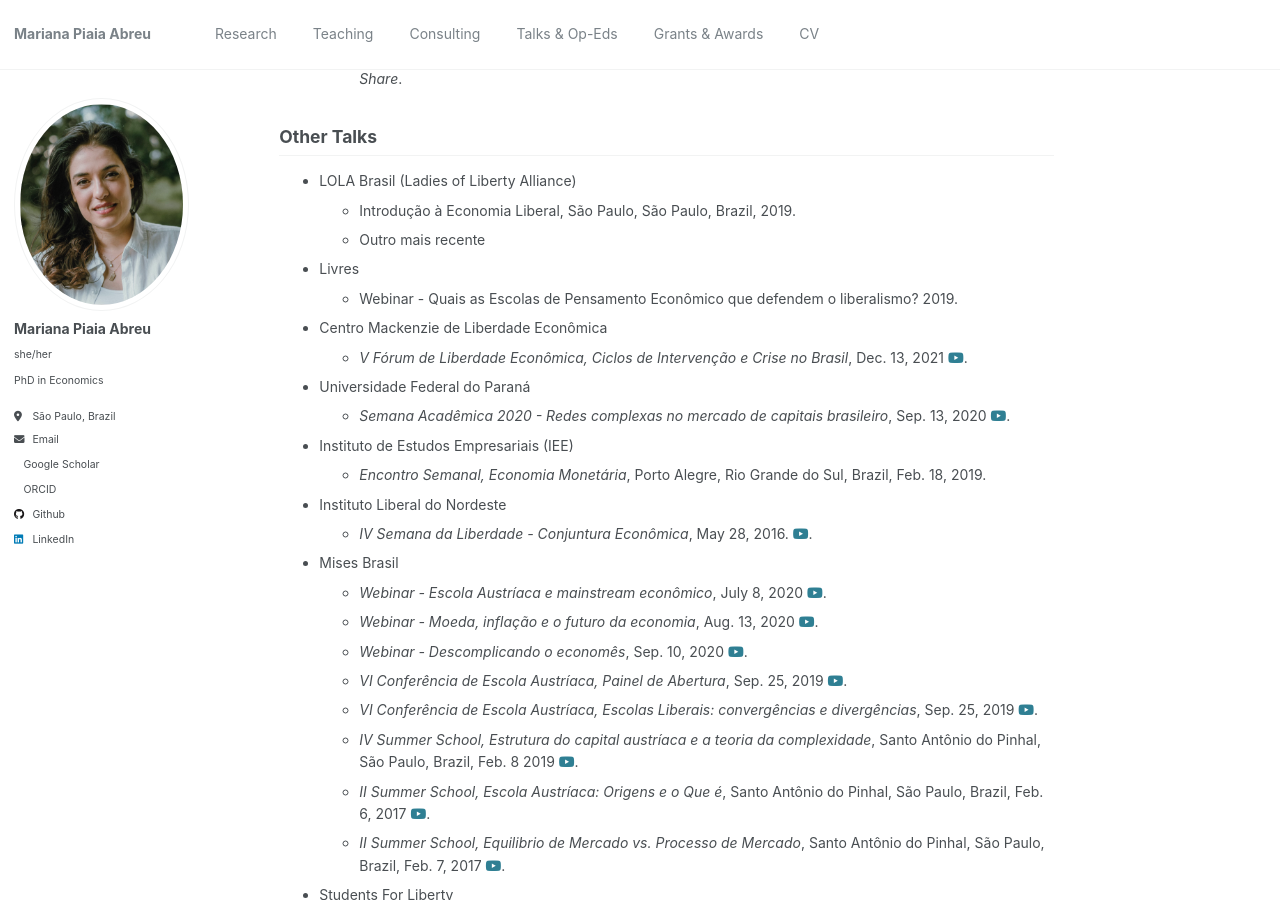
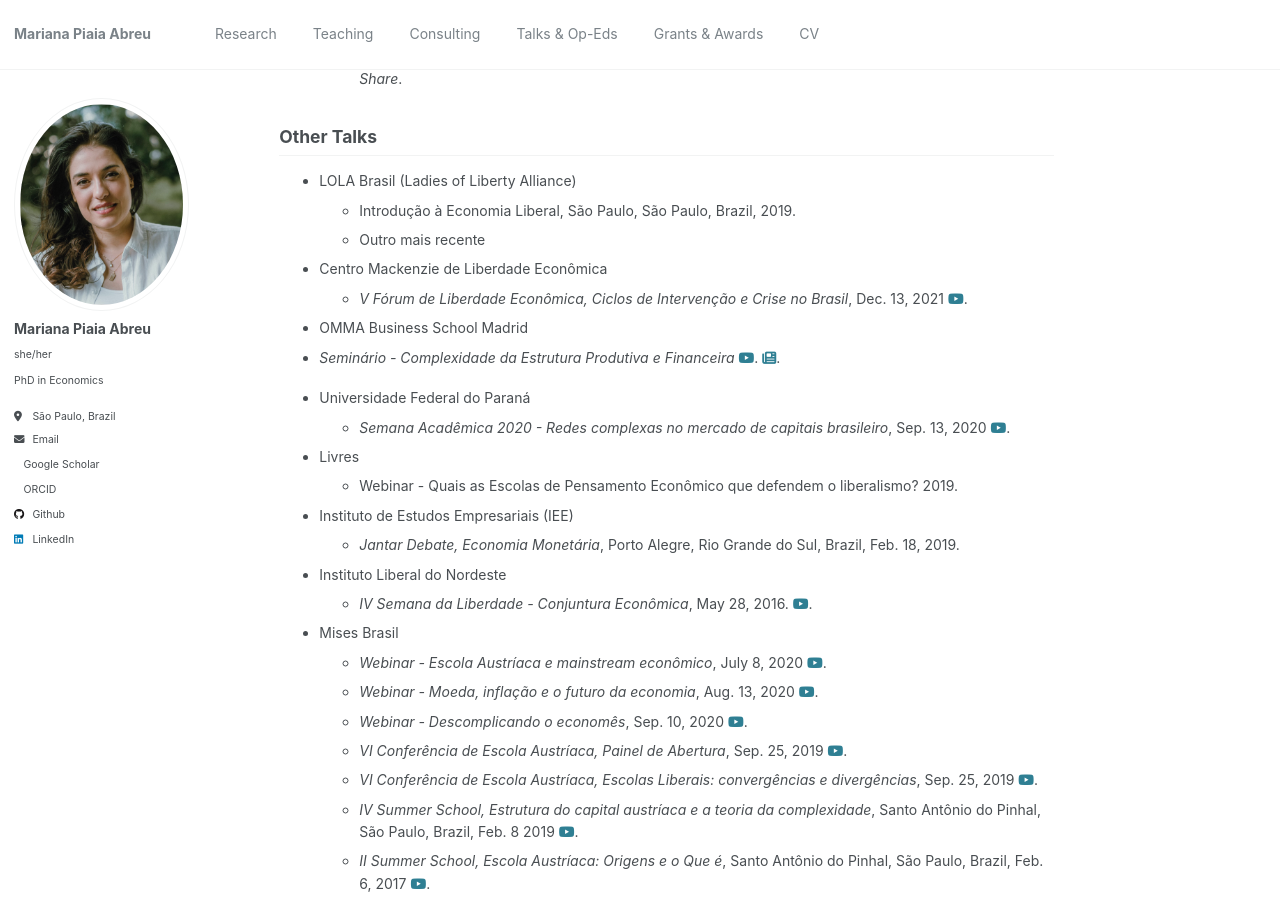
Before and after one commit to piaiaabreu/piaiaabreu.github.io, a Jekyll site: the page built from _pages/talks.md, in a window 1280 px wide and 900 px high, scrolled down 740 px. Built offline with Jekyll 4.4.1, drawn with Linux system fonts in a browser that asks for light colours; a style sheet for code colours, icons or effects is not loaded; some of the changed text lies outside the part shown.

Commit message:
Update talks.md

```diff
--- a/_pages/talks.md
+++ b/_pages/talks.md
@@ -36,19 +36,24 @@ redirect_from:
   * Introdução à Economia Liberal, São Paulo, São Paulo, Brazil, 2019.
   * Outro mais recente
 
-* Livres
-  * Webinar - Quais as Escolas de Pensamento Econômico que defendem o liberalismo? 2019.
-
 * Centro Mackenzie de Liberdade Econômica
   * _V Fórum de Liberdade Econômica, Ciclos de Intervenção e Crise no Brasil_, Dec. 13, 2021
   <a href="https://youtu.be/lGXZWSxrBmQ?si=3xqb2GKCj0wfTeHu" target="_blank" title="YouTube"><i class="fab fa-youtube"></i></a>.
+
+*  OMMA Business School Madrid
+  * _Seminário - Complexidade da Estrutura Produtiva e Financeira_
+  <a href=" https://youtu.be/otrpWJ2GFZM?si=BZJM8B01LETugiOo" target="_blank" title="YouTube"><i class="fab fa-youtube"></i></a>.
+  <a href="https://omma.edu.es/seminario-sobre-economia-da-complexidade-com-o-prof-mariana-piaia/" target="_blank" title="Newspaper Article"><i class="fas fa-newspaper"></i></a>.
 
 * Universidade Federal do Paraná
   * _Semana Acadêmica 2020 - Redes complexas no mercado de capitais brasileiro_, Sep. 13, 2020
   <a href="https://www.youtube.com/live/sMzDso8iPuY?si=JSNBJn2mXFrqrLMw" target="_blank" title="YouTube"><i class="fab fa-youtube"></i></a>.
 
+* Livres
+  * Webinar - Quais as Escolas de Pensamento Econômico que defendem o liberalismo? 2019.
+
 * Instituto de Estudos Empresariais (IEE)
-  * _Encontro Semanal, Economia Monetária_, Porto Alegre, Rio Grande do Sul, Brazil, Feb. 18, 2019.
+  * _Jantar Debate, Economia Monetária_, Porto Alegre, Rio Grande do Sul, Brazil, Feb. 18, 2019.
 
 * Instituto Liberal do Nordeste
   * _IV Semana da Liberdade - Conjuntura Econômica_, May 28, 2016.
```
Also changed, not shown: other parts of _pages/talks.md (+7 -4 lines).
